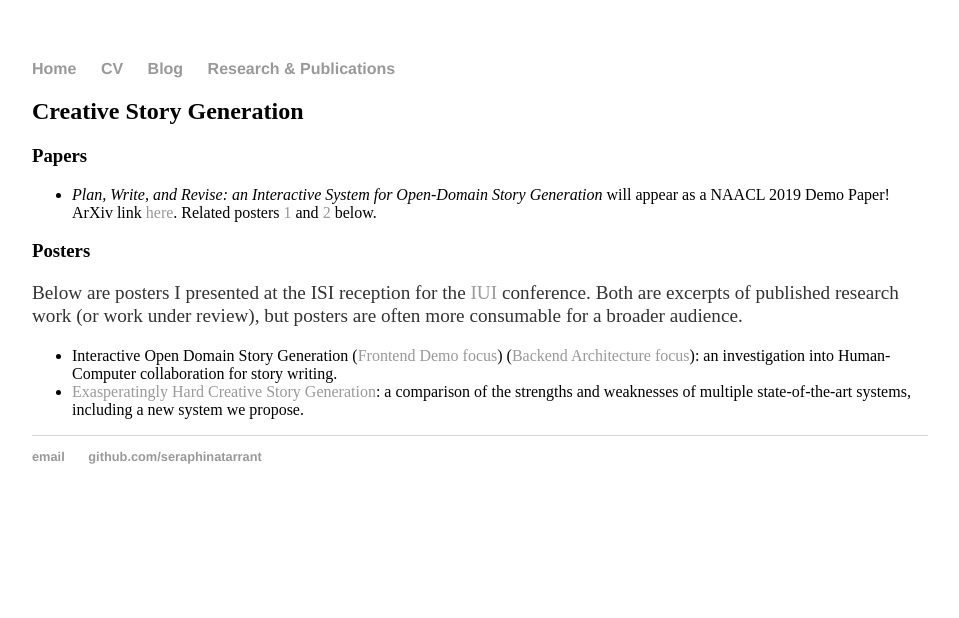
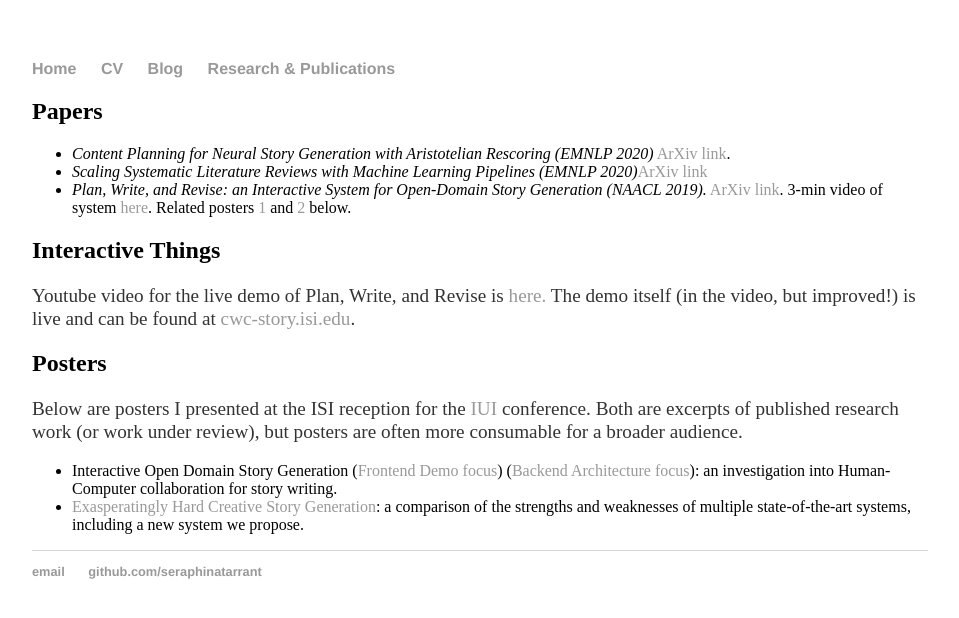
Before and after one commit to seraphinatarrant/seraphinatarrant.github.io, a Jekyll site: the page built from publications/index.html, in a window 1280 px wide. Shown: the top 618 px of the page, without its empty margins (160-1119 px from the left). Built offline with Jekyll 4.4.1, drawn with Linux system fonts in a browser that asks for light colours.

Commit message:
updates to resume and publications

```diff
--- a/publications/index.html
+++ b/publications/index.html
@@ -3,15 +3,22 @@ layout: default
 title: About Me
 ---
 <div class="blurb">
-	<h2>Creative Story Generation</h2>
-	<h3>Papers</h3>
+	<h2>Papers</h2>
     <ul>
-        <li><i>Plan, Write, and Revise: an Interactive System for Open-Domain Story Generation</i>
-        will appear as a NAACL 2019 Demo Paper! ArXiv link <a href="https://arxiv.org/abs/1904.02357">
-                here</a>. Related posters <a href="NAACL_work_2019_poster_BE.pdf">1</a> and <a href="NAACL_work_2019_poster.pdf">2</a> below.</li>
+         <li><i>Content Planning for Neural Story Generation with Aristotelian Rescoring (EMNLP 2020)</i>
+		<a href="https://arxiv.org/abs/2009.09870">ArXiv link</a>.</li>
+		<li><i>Scaling Systematic Literature Reviews with Machine Learning Pipelines (EMNLP 2020)</i><a href="https://arxiv.org/abs/2010.04665">ArXiv link</a></li>
+		<li><i>Plan, Write, and Revise: an Interactive System for Open-Domain Story Generation (NAACL 2019).</i>
+        <a href="https://arxiv.org/abs/1904.02357">ArXiv link</a>. 3-min video of system <a href="https://youtu.be/-hGd2399dnA">here</a>.
+			Related posters <a href="NAACL_work_2019_poster_BE.pdf">1</a> and <a href="NAACL_work_2019_poster.pdf">2</a> below.</li>
     </ul>
 
-    <h3>Posters</h3>
+    <h2>Interactive Things</h2>
+	<p>Youtube video for the live demo of Plan, Write, and Revise is <a href="https://youtu.be/-hGd2399dnA">here.</a>
+				The demo itself (in the video, but improved!) is live and can be found at <a href="https://cwc-story.isi.edu/">cwc-story.isi.edu</a>.
+				</p>
+
+	<h2>Posters</h2>
 	<p>Below are posters I presented at the ISI reception for the <a href="https://iui.acm.org/2019/">IUI</a>
 		conference. Both are excerpts of published research work (or work under review), but posters are
 	often more consumable for a broader audience.</p>
```
Also changed, not shown: 1 other file.
